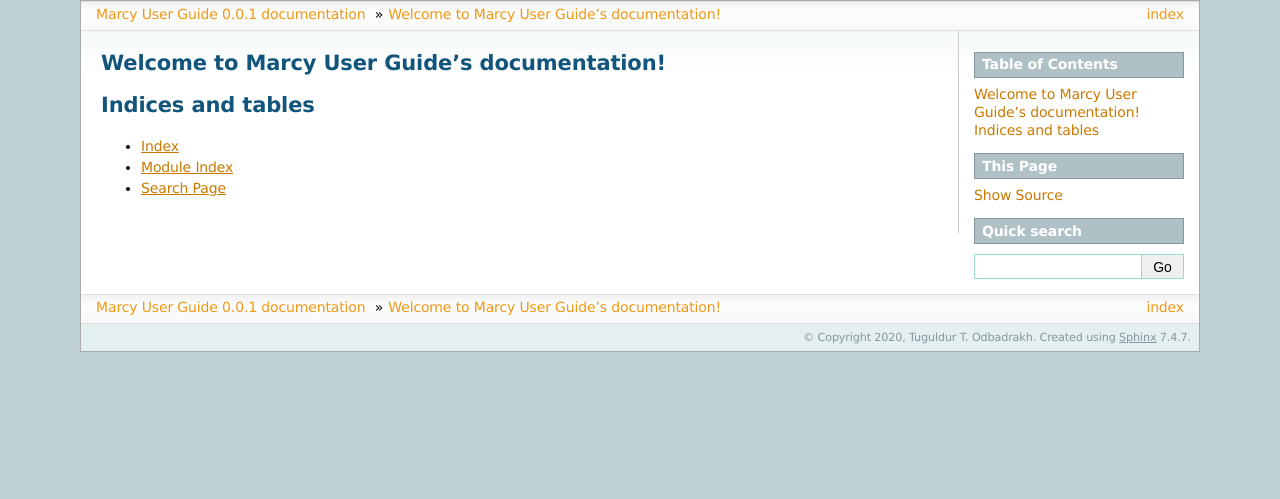
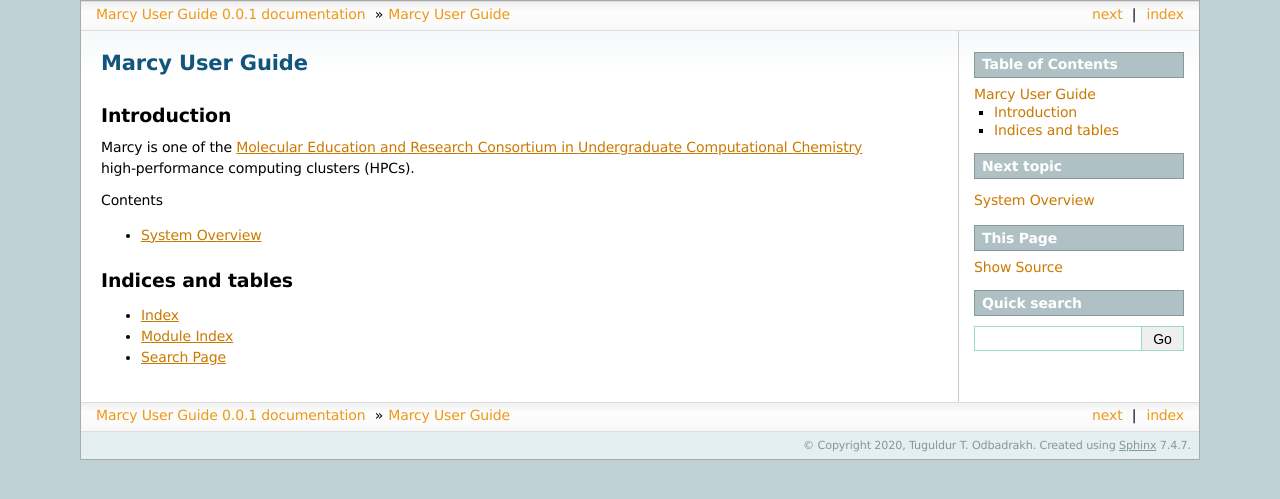
Before and after one commit to mercuryconsortium/marcy, a Sphinx documentation site: the page built from source/index.rst, in a window 1280 px wide. Shown: the top 499 px of the page. Built offline with Sphinx 7.4.7, drawn with Linux system fonts in a browser that asks for light colours.

Commit message:
added system overview

```diff
--- a/source/index.rst
+++ b/source/index.rst
@@ -3,14 +3,20 @@
    You can adapt this file completely to your liking, but it should at least
    contain the root `toctree` directive.
 
-Welcome to Marcy User Guide's documentation!
-============================================
+================
+Marcy User Guide
+================
+
+Introduction
+============
+Marcy is one of the `Molecular Education and Research Consortium in Undergraduate Computational
+Chemistry <https://mercuryconsortium.org>`_ high-performance computing clusters (HPCs).
 
 .. toctree::
    :maxdepth: 2
-   :caption: Contents:
+   :caption: Contents
 
-
+   system-overview
 
 Indices and tables
 ==================
```
Also changed, not shown: source/system-overview.rst (added, +8 -0 lines), 2 other files.
